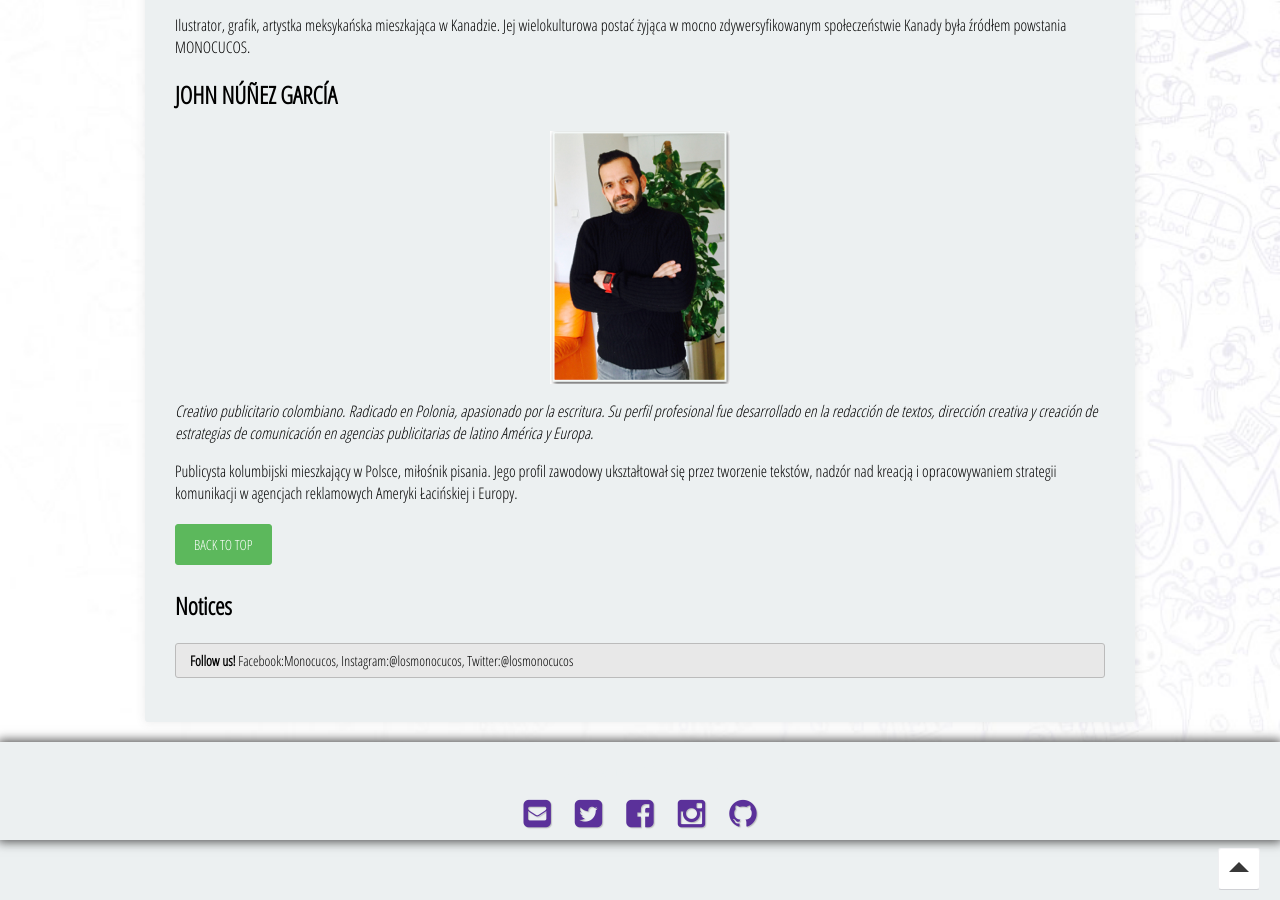
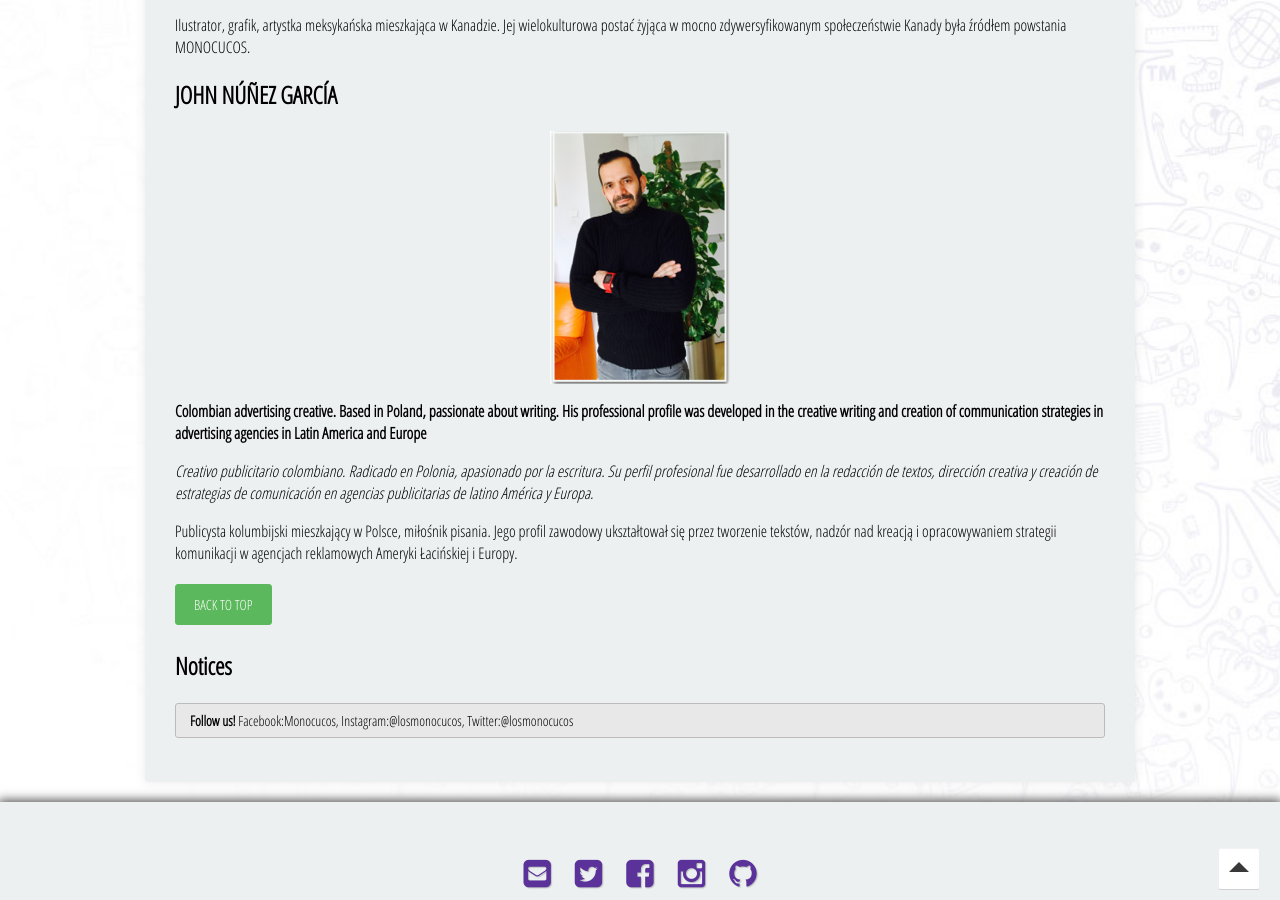
Before and after one commit to MonocucosTM/Monocucos, a Jekyll site: the page built from _posts/2018-01-12-authors.md, in a window 1280 px wide and 900 px high, scrolled down 638 px. Built offline with Jekyll 4.4.1, drawn with Linux system fonts in a browser that asks for light colours; nearby versions of some CDN libraries; some web fonts are replaced.

Commit message:
Update 2018-01-12-authors.md

```diff
--- a/_posts/2018-01-12-authors.md
+++ b/_posts/2018-01-12-authors.md
@@ -19,9 +19,7 @@ tag:
 ![Logo](../assets/img/Ale.png)
 {: .image-pull-left}
 
-**Illustrator, graphic designer and Mexican artist. Resident in Canada,
-her multicultural profile fueled by a society as diverse as Canada was one of the main triggers
-for the creation of the project MONOCUCOS.**
+**Illustrator, graphic designer and Mexican artist. Resident in Canada, her multicultural profile fueled by a society as diverse as Canada was one of the main triggers for the creation of the project MONOCUCOS.**
 
 *Ilustradora, Diseñadora gráfica y artista mexicana. Residente en Canadá , su perfil multicultural alimentado por una sociedad tan diversa como la canadiense fue uno de los principales detonantes para la creación del proyecto MONOCUCOS.*
 
@@ -29,6 +27,8 @@ Ilustrator, grafik, artystka meksykańska mieszkająca w Kanadzie. Jej wielokult
 
 ## JOHN NÚÑEZ GARCÍA
 ![Logo](../assets/img/John.png)
+
+**Colombian advertising creative. Based in Poland, passionate about writing. His professional profile was developed in the creative writing and creation of communication strategies in advertising agencies in Latin America and Europe**
 
 *Creativo publicitario colombiano. Radicado en Polonia, apasionado por la escritura. Su perfil profesional fue desarrollado en la redacción de textos, dirección creativa y creación de estrategias de comunicación en agencias publicitarias de latino América y Europa.*
 
```
